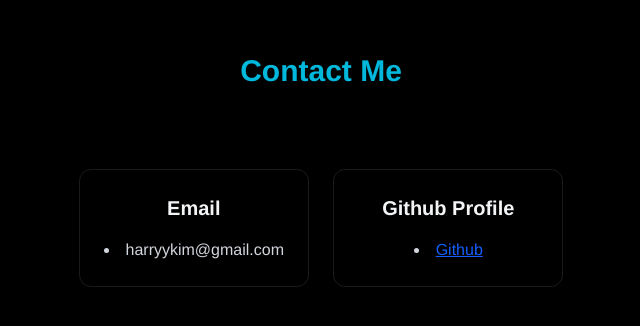
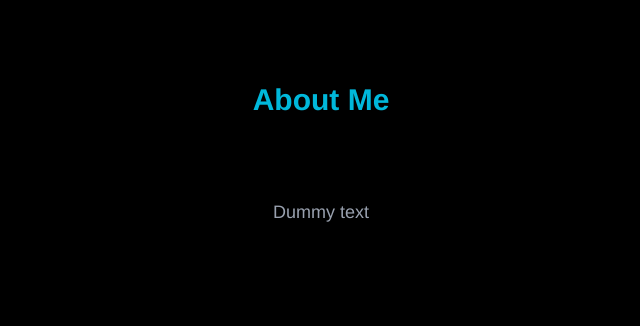
Before and after one commit to harryykim/harryykim.github.io, a React (Vite) app: page / in a window 1280 px wide. Shown: the part 1030-1356 px from the top of the page, without its empty margins (319-959 px from the left). Built offline with nearby package versions, Linux system fonts and the light colour scheme.

Commit message:
Added some dummy text to about section

```diff
--- a/src/App.jsx
+++ b/src/App.jsx
@@ -6,6 +6,7 @@ import './App.css'
 import { Navbar } from './components/NavBar'
 import { Home } from './components/sections/Home'
 import { Contacts } from './components/sections/Contacts'
+import { About } from './components/sections/About'
 
 function App() {
   return (
@@ -13,6 +14,7 @@ function App() {
       <div className={`min-h-screen bg-black text-gray-100`}>
           <Navbar />
           <Home />
+          <About />
           <Contacts />
         </div>
     </>
--- a/src/components/sections/About.jsx
+++ b/src/components/sections/About.jsx
@@ -1,5 +1,12 @@
 
 export const About = () => {
-    return <section id="about">
+    return <section id="about"
+    className="min-h-screen flex items-center justify-center">
+        <div className="text-center z-10 px-4">
+            <h1 className="text-3xl font-bold mb-20 text-cyan-500">About Me</h1>
+            <p className="text-gray-400 text-lg mb-8 max-w-lg mx-auto">
+                Dummy text
+            </p>
+        </div>
     </section>
 }
```
